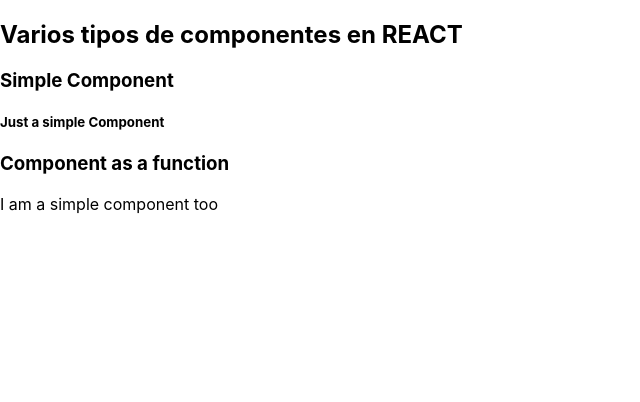
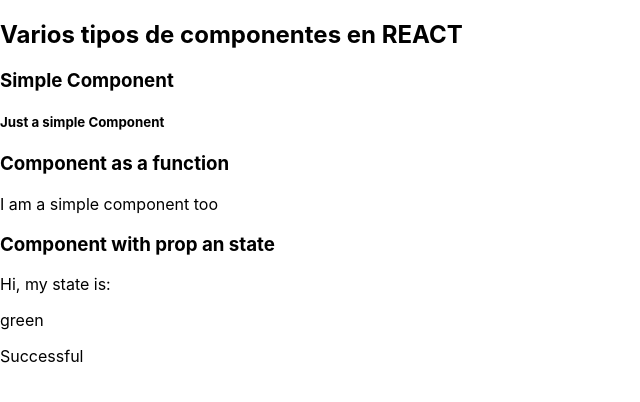
Before and after one commit to PabloFCasal/pruebas-react, a React (Create React App) app: page / in a window 1280 px wide. Shown: the top 402 px of the page, without its empty margins (0-640 px from the left). Built offline with nearby package versions, Linux system fonts and the light colour scheme.

Commit message:
Added component with prop and state

```diff
--- a/src/App.js
+++ b/src/App.js
@@ -1,8 +1,7 @@
 import React from 'react';
 import './App.css';
 import SimpleComponent from './components/SimpleComponent';
-
-
+import ComponentWithPropAndState from './components/ComponentWithPropAndState'
 
 function ComponentAsAFunction (props){
 
@@ -17,7 +16,6 @@
 function App() {
 
 
-
     return (
       <div className="components">
         <h2>Varios tipos de componentes en <strong>REACT</strong></h2>
@@ -28,6 +26,8 @@
         <h3>Component as a function</h3>
         <ComponentAsAFunction/>
 
+        <h3>Component with prop an state</h3>
+        <ComponentWithPropAndState/>
       </div>
     );
 
--- /dev/null
+++ b/src/components/ComponentWithPropAndState.js
@@ -0,0 +1,36 @@
+import React,  {Component} from 'react';
+
+
+export default class ComponentWithPropAndState extends Component {
+
+    constructor () {
+        super()
+        this.state = {success: false};
+        this.changeState();
+    }
+
+    changeState (){
+        setTimeout( () => {
+            this.setState({ success: !this.state.success})
+            this.changeState();
+        }, 1000);
+    }
+
+    render () {
+
+        return (
+
+            <div>
+                <p>Hi, my state is:</p>
+                <p>{this.state.success? 'green':'red' }</p>
+                <p>{this.state.success? 'Successful':'FAIL' }</p>
+
+
+            </div>
+
+        )
+
+
+
+    }
+}
--- a/src/components/SimpleComponentAsAFunction.js
+++ /dev/null
@@ -1,4 +0,0 @@
-import React, { Component } from 'react';
-
-
-function ComponentAsAFunction
```
Also changed, not shown: src/components/ComponentWithProp.js (deleted, +0 -23 lines).
